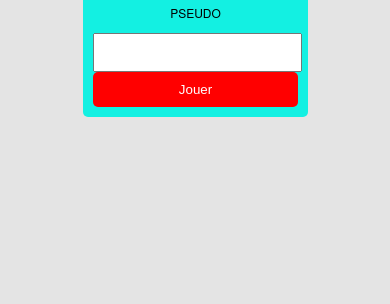
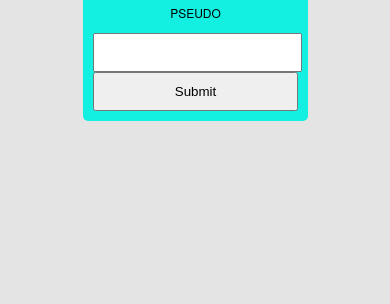
Before and after one commit to AxelBaron/TapGame, a plain HTML site: page www/index.html in a window 390 px wide. Shown: the part 540-844 px from the top of the page. Drawn offline with Linux system fonts and the light colour scheme; some packages are replaced by stand-ins of ours.

Commit message:
Change btn
…

```diff
--- a/www/index.html
+++ b/www/index.html
@@ -37,7 +37,7 @@
           <form class="connectForm" onsubmit="return start()">
             <p>Pseudo</p>
             <input type="text" id='pseudo' maxlength="10" required>
-            <button id='btn_go' type='button'>Jouer</button>
+            <input type="submit" id='btn_go' name='Jouer'>
           </form>
         </div>
         <div id="game">
```
